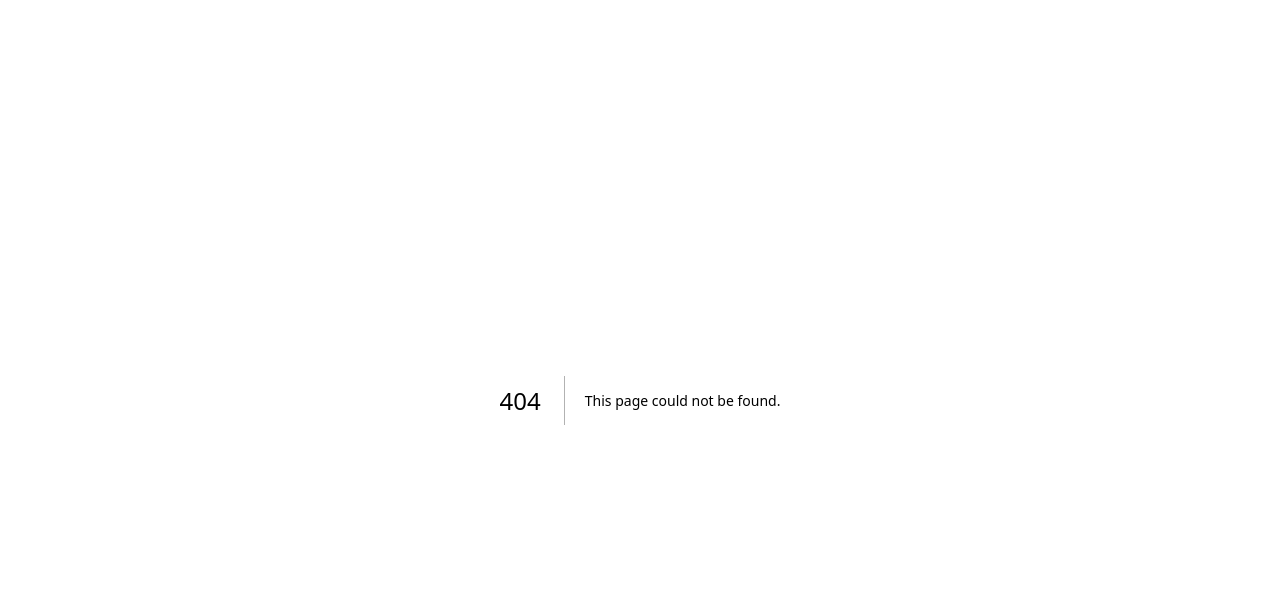
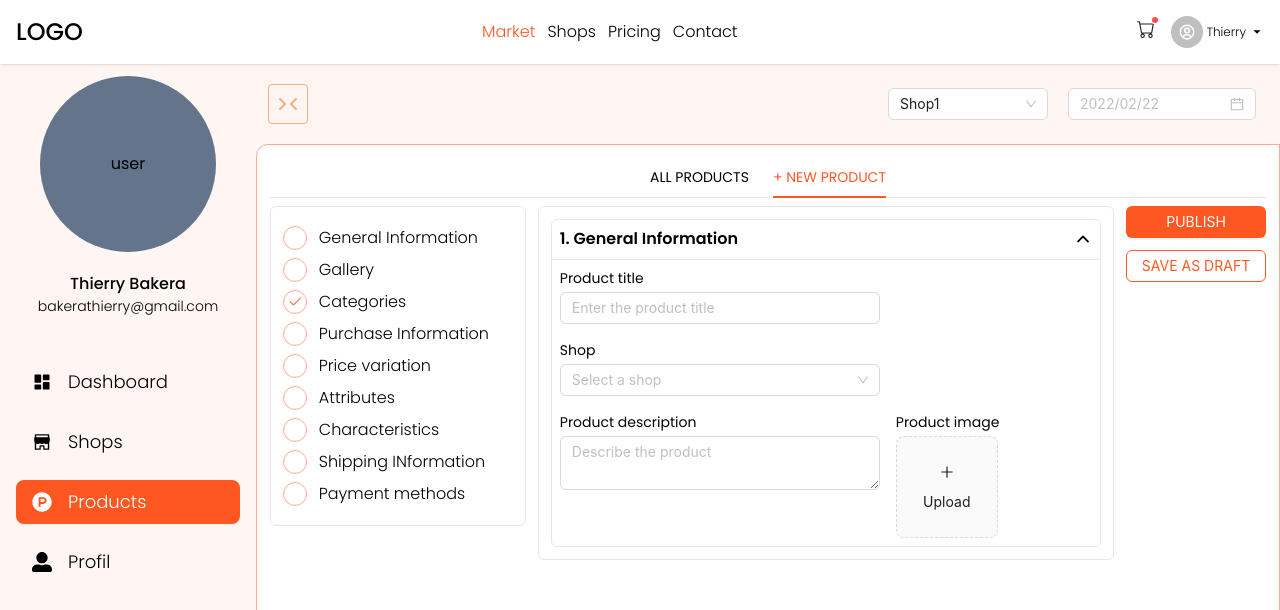
Before and after one commit to CREDO23/fr-gda-portfolio1, a Next.js app: page /seller/dashboard/products/new in a window 1280 px wide. Before the commit this address had no page. Shown: the top 610 px of the page. Built offline with nearby package versions, Linux system fonts and the light colour scheme.

Commit message:
feat: add the general product info form

```diff
--- a/src/@types/global.d.ts
+++ b/src/@types/global.d.ts
@@ -60,6 +60,22 @@ interface InputProps {
 interface IhamburgerProps {
   setHamburger?: Dispatch<SetStateAction<boolean>>;
   hamburger: boolean;
+}
+
+
+interface ISelectProps {
+  defaultValue? : string | string[] |
+  number | number[]
+  label?: string |  ReactNode;
+  disabled? : boolean
+  options : { label : string, value }[]
+  placeholder? : string
+  size?: "large" | "middle" | "small";
+  value ?: string | string[] |
+  number | number[]
+  onChange?: (e: any) => void;
+  showLabel?: boolean;
+  labelColor?: "primary" | "secondary";
 }
 
 /** ===================================================================== */
@@ -143,6 +159,7 @@ interface IDashboardCardProps {
   };
 }
 
+
 // +++++++++++++++++++++++++++++++++++++++++++++++++++++++++++++++++
 
 
--- a/src/app/seller/dashboard/layout.tsx
+++ b/src/app/seller/dashboard/layout.tsx
@@ -35,6 +35,7 @@ export default function DashboardLayout({
   const [collapse, setCollapse] = useState<boolean>(false);
   const [menu, setMenu] = useState<string>("Dashboard");
 
+
   return (
     <Layout noScroll showFooter={false}>
       <main className="w-screen relative bg-white h-screen overflow-hidden flex-wrap flex">
@@ -71,7 +72,7 @@ export default function DashboardLayout({
                         ? "p-[.5rem] flex items-center justify-center"
                         : "px-[1rem] py-[.5rem]"
                     }  rounded-lg my-4 ${
-                      currentPath == item.path
+                      currentPath.split('/')[3] == item.path.split("/")[3]
                         ? " text-white bg-primary-color"
                         : "text-black  hover:bg-primary-color/5"
                     }  `}
--- /dev/null
+++ b/src/app/seller/dashboard/products/new/page.tsx
@@ -0,0 +1,53 @@
+"use client";
+
+import { useState } from "react";
+import { BsCheck2 } from "react-icons/bs";
+import ProductsLayout from "../productsLayout";
+import Button from "@/components/global/button";
+import GeneralInfo from "@/components/product/forms/generalInfo";
+
+export default function NewProduct() {
+  const productInfoList = [
+    "General Information",
+    "Gallery",
+    "Categories",
+    "Purchase Information",
+    "Price variation",
+    "Attributes",
+    "Characteristics",
+    "Shipping INformation",
+    "Payment methods",
+  ];
+
+  const [productInfoChekedList, setProductInfoChekedList] = useState<string[]>([
+    "Categories",
+  ]);
+
+  return (
+    <ProductsLayout currentTab="new">
+      <div className="w-full h-full flex gap-3 ">
+        <div className="border h-80 w-64 p-3 shrink-0 rounded-md">
+          <ul className="w-full h-full flex  justify-center flex-col gap-2">
+            {productInfoList.map((el) => {
+              return (
+                <li className=" flex items-center gap-3 font-light" key={el}>
+                  <span className=" border text-primary-color border-primary-color/50 h-6 w-6 rounded-full flex items-center justify-center">
+                    {productInfoChekedList.includes(el) && <BsCheck2 />}
+                  </span>
+                  <span>{el}</span>
+                </li>
+              );
+            })}
+          </ul>
+        </div>
+        <div className="border rounded-md grow p-3">
+          <GeneralInfo/>
+        </div>
+        <div className="w-64  flex items-center flex-col gap-3">
+          <Button htmlType="button"  block title="Publish" />
+          <Button  htmlType="button"  ghost  block title="Save as draft" />
+        </div>
+      </div>
+    </ProductsLayout>
+  );
+}
--- a/src/app/seller/dashboard/products/page.tsx
+++ b/src/app/seller/dashboard/products/page.tsx
@@ -1,5 +1,9 @@
-"use client"
+"use client";
+import ProductsLayout from "./productsLayout";
 
-export default function Products () {
-    return <div>Products</div>
+
+export default function AllProduct () {
+    return <ProductsLayout currentTab="all">
+      <span>all</span>
+    </ProductsLayout>
 }
--- /dev/null
+++ b/src/app/seller/dashboard/products/productsLayout.tsx
@@ -0,0 +1,41 @@
+"use client";
+
+import Link from "next/link";
+
+export default function ProductsLayout({
+  children,
+  currentTab,
+}: {
+  children: JSX.Element;
+  currentTab: string;
+}) {
+  const tabItems = ["all", "new"];
+
+  return (
+    <div className="w-full h-full flex flex-col items-center gap-2">
+      <div className="w-full text-sm border-b h-10 flex items-end pb-[.6rem] justify-center gap-6 ">
+        {tabItems.map((tab) => (
+          <Link
+            href={
+              tab == "all"
+                ? "/seller/dashboard/products"
+                : `/seller/dashboard/products/${tab}`
+            }
+            key={tab}
+          >
+            <span
+              className={` uppercase cursor-pointer hover:text-primary-color/80 hover:after:bg-primary-color/80  relative  ${
+                tab == currentTab
+                  ? "text-primary-color after:bg-primary-color after:h-[2px] after:w-full"
+                  : "text-black after:bg-black"
+              }   after:absolute after:left-0 after:-bottom-[11px] `}
+            >
+              {`${tab == 'new' ? '+' : ''}`}  {tab} {`product${tab == 'all' ? 's' : ''}`}
+            </span>
+          </Link>
+        ))}
+      </div>
+      <div className="w-full">{children}</div>
+    </div>
+  );
+}
--- a/src/components/global/button/index.tsx
+++ b/src/components/global/button/index.tsx
@@ -26,7 +26,7 @@ export default function Button(props: BtnProps): JSX.Element {
       }}
     >
       <Btn
-        className="flex items-center justify-center "
+        className="flex uppercase text-sm items-center justify-center "
         style={
           type === "primary" && !ghost ? { background: "#ff5722" } : undefined
         }
--- a/src/components/global/input/index.tsx
+++ b/src/components/global/input/index.tsx
@@ -38,7 +38,7 @@ export default function Input(props: InputProps): JSX.Element {
         },
       }}
     >
-      <div className="w-full my-4 custom-yellow-800  flex flex-col justify-center gap-1">
+      <div className="w-full custom-yellow-800  flex flex-col gap-1">
         {showLabel &&
           (typeof label === "string" ? (
             <p
--- /dev/null
+++ b/src/components/global/select/index.tsx
@@ -0,0 +1,53 @@
+import { ConfigProvider, Select as Slct } from "antd";
+
+export default function Select({
+  showLabel = true,
+  label,
+  onChange,
+  options,
+  disabled = false,
+  defaultValue,
+  size = "middle",
+  value,
+  placeholder = "",
+  labelColor = "primary",
+}: ISelectProps) {
+  return (
+    <ConfigProvider
+      theme={{
+        token: {
+          colorPrimary: "#ff5722",
+          colorError: "#FE4D4F",
+        },
+      }}
+    >
+      <div className="w-full custom-yellow-800  flex flex-col justify-center gap-1">
+        {showLabel &&
+          (typeof label === "string" ? (
+            <p
+              className={` ${
+                labelColor == "primary"
+                  ? " custom-yellow-800"
+                  : labelColor == "secondary"
+                  ? " text-white"
+                  : ""
+              }`}
+            >
+              {label}
+            </p>
+          ) : (
+            label
+          ))}
+        <Slct
+          onChange={onChange}
+          value={value}
+          placeholder={placeholder}
+          defaultValue={defaultValue}
+          size={size}
+          disabled={disabled}
+          options={options}
+        />
+      </div>
+    </ConfigProvider>
+  );
+}
--- a/src/components/layouts/header/index.tsx
+++ b/src/components/layouts/header/index.tsx
@@ -9,6 +9,7 @@ import { useState } from "react";
 import { IoMdArrowDropdown } from "react-icons/io";
 import { useAppSelector } from "@/redux/hooks";
 import { useLoginMutation } from "@/redux/api/auth";
+import Link from "next/link";
 
 
 export default function Header() {
@@ -22,7 +23,7 @@ export default function Header() {
   const DropDown = ({ children }: { children: JSX.Element }) => {
     const items: MenuProps["items"] = [
       {
-        label: <a href="#">Dashboard</a>,
+        label: <Link href={'/seller/dashboard'}><span>Dashboard</span></Link>,
         key: "0",
       },
       {
--- /dev/null
+++ b/src/components/product/forms/generalInfo.tsx
@@ -0,0 +1,78 @@
+"use client";
+
+import Input from "@/components/global/input";
+import Select from "@/components/global/select";
+import { Controller, useForm } from "react-hook-form";
+import UploadImage from "./imageUpload";
+import {IoIosArrowDown, IoIosArrowUp} from 'react-icons/io'
+import { useState } from "react";
+
+export default function GeneralInfo() {
+  const { handleSubmit, control } = useForm();
+
+  const [collapse, setCollapse] = useState(false);
+
+  return (
+    <div className={` overflow-hidden rounded-md border transition-all w-full ${collapse ? 'h-10' : 'h-auto'} `}>
+      <div onClick={() => setCollapse(!collapse)} className="w-full cursor-pointer  border-b h-10 px-2 flex items-center justify-between">
+        <h3 className=" font-semibold">1. General Information</h3>  <span  className=" text-lg">{
+          collapse ? <IoIosArrowDown/> : <IoIosArrowUp/>
+        }</span>
+      </div>
+      <form className="p-2" action="">
+        <div className="flex flex-wrap  gap-4">
+          <div className="w-80 shrink-0">
+            <Controller
+              name="productTitle"
+              control={control}
+              render={({ field: { ref, ...field }, fieldState: { error } }) => (
+                <Input
+                  label={<p className=" text-sm">Product title</p>}
+                  placeholder="Enter the product title"
+                  type="text"
+                  refEl={ref}
+                  {...field}
+                  error={error?.message}
+                />
+              )}
+            />
+          </div>
+          <div className="w-80 shrink-0">
+            <Controller
+              name="productTitle"
+              control={control}
+              render={({ field: { ref, ...field }, fieldState: { error } }) => (
+                <Select
+                  label={<p className=" text-sm">Shop</p>}
+                  placeholder="Select a shop"
+                  options={[{ label: "credo", value: 34 }]}
+                />
+              )}
+            />
+          </div>
+          <div className="w-80 shrink-0">
+            <Controller
+              name="productDescription"
+              control={control}
+              render={({ field: { ref, ...field }, fieldState: { error } }) => (
+                <Input
+
+                  label={<p className=" text-sm">Product description</p>}
+                  placeholder="Describe the product"
+                  type="textarea"
+                  refEl={ref}
+                  {...field}
+                  error={error?.message}
+                />
+              )}
+            />
+          </div>
+          <div className="flex flex-col gap-1">
+            <span className=" text-sm">Product image</span>
+            <UploadImage/>
+          </div>
+        </div>
+      </form>
+    </div>
+  );
+}
--- /dev/null
+++ b/src/components/product/forms/imageUpload.tsx
@@ -0,0 +1,70 @@
+import React, { useState } from "react";
+import { PlusOutlined } from "@ant-design/icons";
+import { Modal, Upload } from "antd";
+import type { RcFile, UploadProps } from "antd/es/upload";
+import type { UploadFile } from "antd/es/upload/interface";
+import Image from "next/image";
+
+const getBase64 = (file: RcFile): Promise<string> =>
+  new Promise((resolve, reject) => {
+    const reader = new FileReader();
+    reader.readAsDataURL(file);
+    reader.onload = () => resolve(reader.result as string);
+    reader.onerror = (error) => reject(error);
+  });
+
+export default function UploadImage() {
+  const [previewOpen, setPreviewOpen] = useState(false);
+  const [previewImage, setPreviewImage] = useState("");
+  const [previewTitle, setPreviewTitle] = useState("");
+  const [fileList, setFileList] = useState<UploadFile[]>([]);
+
+  const handleCancel = () => setPreviewOpen(false);
+
+  const handlePreview = async (file: UploadFile) => {
+    if (!file.url && !file.preview) {
+      file.preview = await getBase64(file.originFileObj as RcFile);
+    }
+
+    setPreviewImage(file.url || (file.preview as string));
+    setPreviewOpen(true);
+    setPreviewTitle(
+      file.name || file.url!.substring(file.url!.lastIndexOf("/") + 1)
+    );
+  };
+
+  const handleChange: UploadProps["onChange"] = ({ fileList: newFileList }) =>
+    setFileList(newFileList);
+
+  const uploadButton = (
+    <div>
+      <PlusOutlined />
+      <div style={{ marginTop: 8 }}>Upload</div>
+    </div>
+  );
+
+  return (
+    <>
+      <Upload
+        action="https://api.cloudinary.com/v1_1/dyj1vowdv/image/upload"
+        listType="picture-card"
+        fileList={fileList}
+        onPreview={handlePreview}
+        beforeUpload={() => {
+          return false;
+        }}
+        onChange={handleChange}
+      >
+        {fileList.length >= 1 ? null : uploadButton}
+      </Upload>
+      <Modal
+        open={previewOpen}
+        title={previewTitle}
+        footer={null}
+        onCancel={handleCancel}
+      >
+        <Image alt="example" width={200} height={200} src={previewImage} />
+      </Modal>
+    </>
+  );
+}
```
